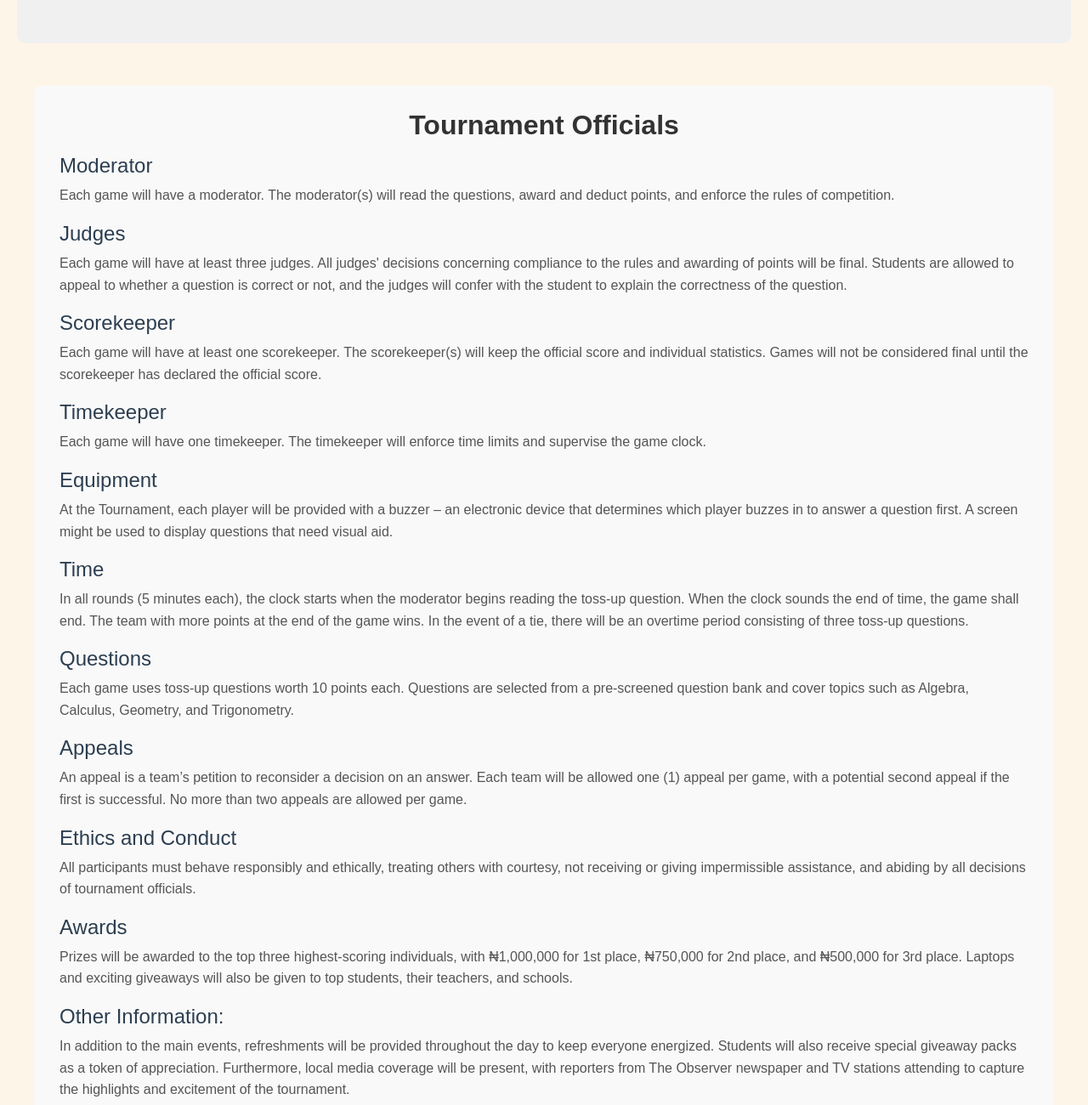
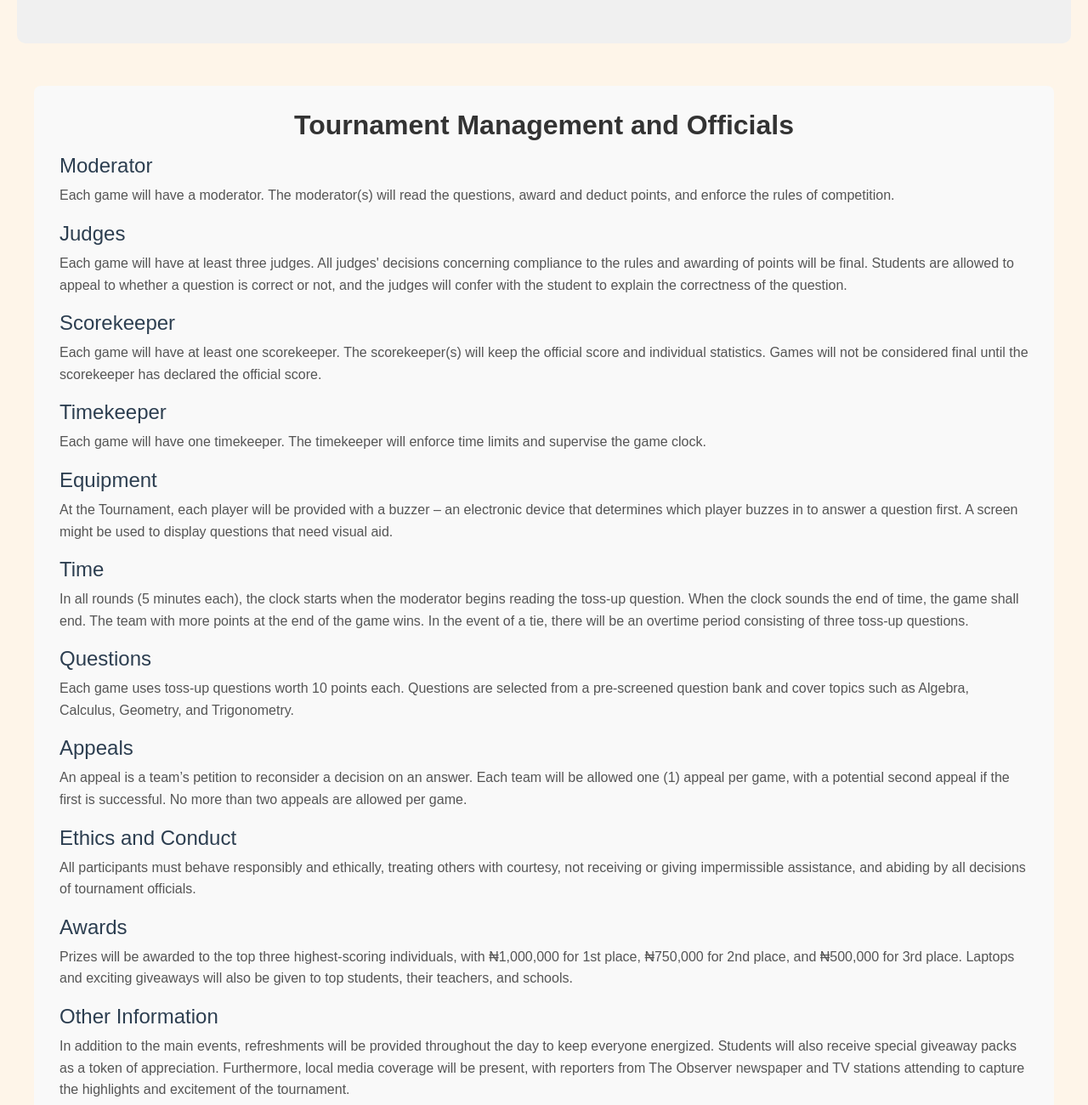
Before and after one commit to IMT2024/IMT2024.github.io, a plain HTML site: page Tournament Info.html in a window 1280 px wide. Shown: the part 1440-2740 px from the top of the page at 85% size. Drawn offline with Linux system fonts and the light colour scheme; files whose address does not match are found by name; a web font is replaced by a local one.

Commit message:
Update Tournament Info.html

```diff
--- a/Tournament Info.html
+++ b/Tournament Info.html
@@ -341,7 +341,7 @@
 
 
 <section id="tournament-officials">
-    <h2 class="section-title">Tournament Officials</h2>
+    <h2 class="section-title">Tournament Management and Officials</h2>
 
     <div class="officials-info">
         <h3>Moderator</h3>
@@ -374,7 +374,7 @@
         <h3>Awards</h3>
         <p>Prizes will be awarded to the top three highest-scoring individuals, with ₦1,000,000 for 1st place, ₦750,000 for 2nd place, and ₦500,000 for 3rd place. Laptops and exciting giveaways will also be given to top students, their teachers, and schools.</p>
 
-	<h3>Other Information:</h3>
+	<h3>Other Information</h3>
         <p>In addition to the main events, refreshments will be provided throughout the day to keep everyone energized. Students will also receive special giveaway packs as a token of appreciation. Furthermore, local media coverage will be present, with reporters from The Observer newspaper and TV stations attending to capture the highlights and excitement of the tournament.</p>
     </div>
 </section>
```
